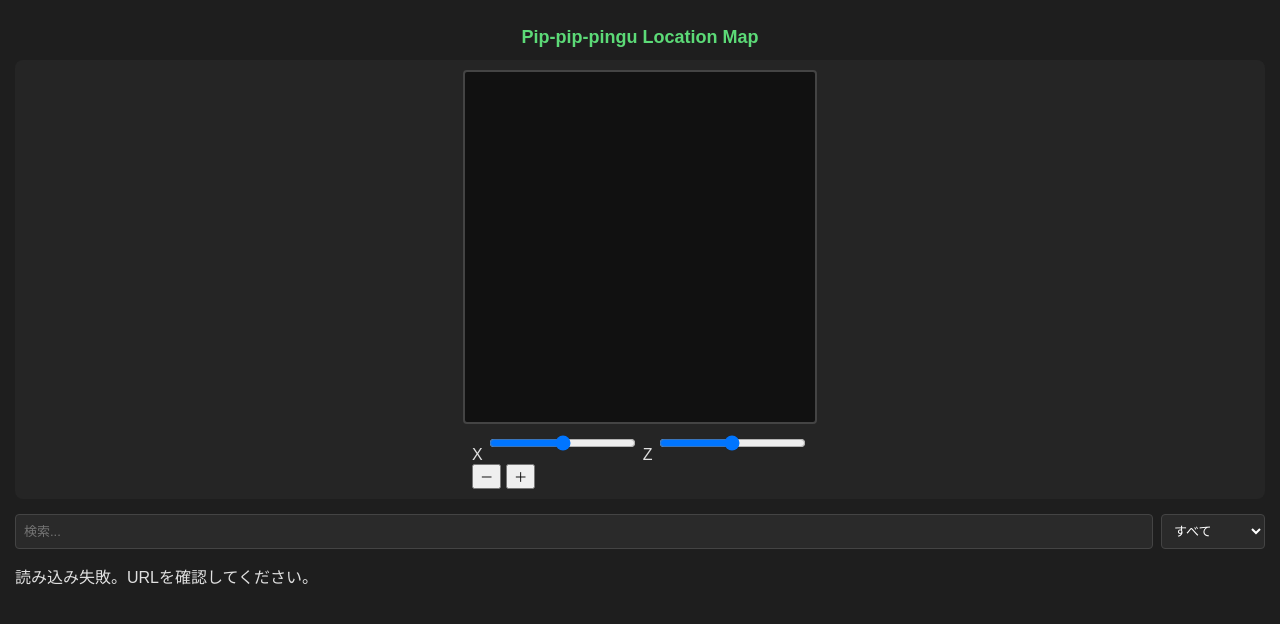
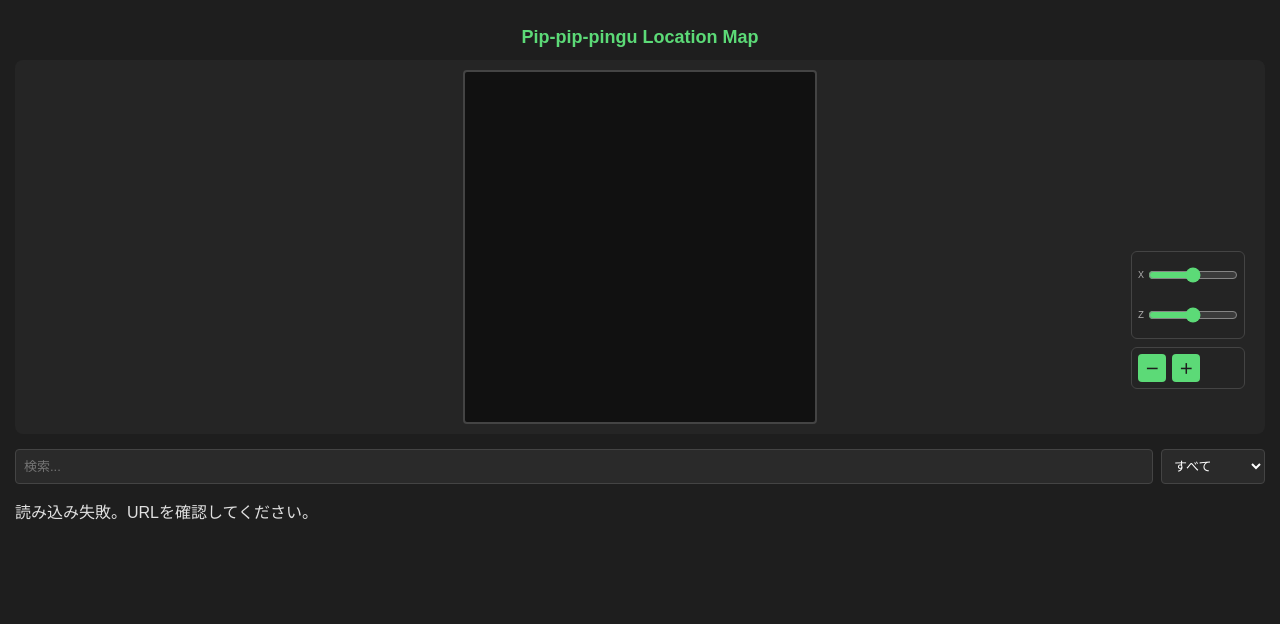
Before and after one commit to PIP-PIP-PINGU/potatochips39.github.io, a plain HTML site: page index.html in a window 1280 px wide. Drawn offline with Linux system fonts and the light colour scheme; no server answers.

Commit message:
Update style.css

```diff
--- a/style.css
+++ b/style.css
@@ -17,3 +17,76 @@ input { flex-grow: 1; }
 .name { font-weight: bold; flex-grow: 1; }
 .coords { font-family: monospace; color: #ffbe0b; background: #111; padding: 2px 5px; border-radius: 4px; margin-right: 10px; }
 .memo { color: #888; font-size: 12px; }
+/* ======= 🗺️ マップ枠内のコントローラー設定 ======= */
+
+/* マップ枠を基準位置にする設定 */
+.map-container {
+    position: relative;
+    padding: 10px;
+}
+
+/* ボタンとバーの塊をマップの右下に浮かせる */
+.map-inner-controls {
+    position: absolute;
+    right: 20px;
+    bottom: 45px; /* ポップアップに被らないように調整 */
+    display: flex;
+    flex-direction: column;
+    gap: 8px;
+    pointer-events: none; /* マップのクリックの邪魔をしない */
+}
+
+/* スライドバーとボタンの中身だけクリックできるようにする */
+.slider-box, .zoom-box {
+    pointer-events: auto;
+    background: rgba(37, 37, 37, 0.85); /* 背景を少し透明な黒にしてマップを見やすく */
+    padding: 6px;
+    border-radius: 6px;
+    border: 1px solid #444;
+    display: flex;
+    gap: 6px;
+    align-items: center;
+}
+
+.slider-box {
+    flex-direction: column;
+    align-items: flex-start;
+}
+
+.slider-box label {
+    font-size: 10px;
+    font-family: monospace;
+    color: #aaa;
+    display: flex;
+    align-items: center;
+    gap: 4px;
+    width: 100px;
+}
+
+.slider-box input[type="range"] {
+    flex-grow: 1;
+    width: 100%;
+    accent-color: #5cda77;
+    margin: 0;
+    cursor: pointer;
+}
+
+/* ＋ － ボタンの見た目をコンパクトにする */
+.zoom-box button {
+    background: #5cda77;
+    color: #1e1e1e;
+    border: none;
+    width: 28px;
+    height: 28px;
+    font-weight: bold;
+    font-size: 14px;
+    border-radius: 4px;
+    cursor: pointer;
+    display: flex;
+    align-items: center;
+    justify-content: center;
+}
+
+.zoom-box button:active {
+    background: #49b55f;
+}
```
